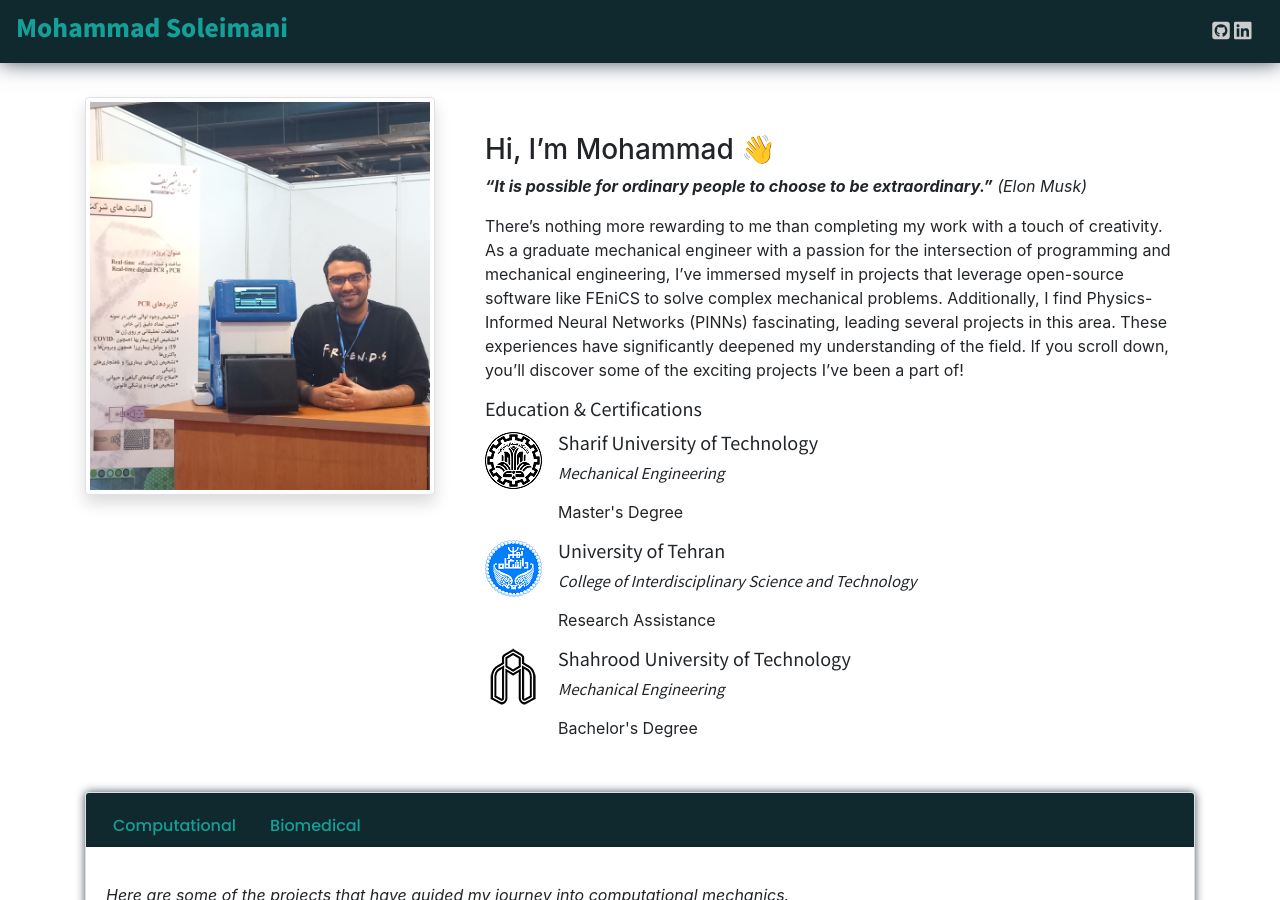
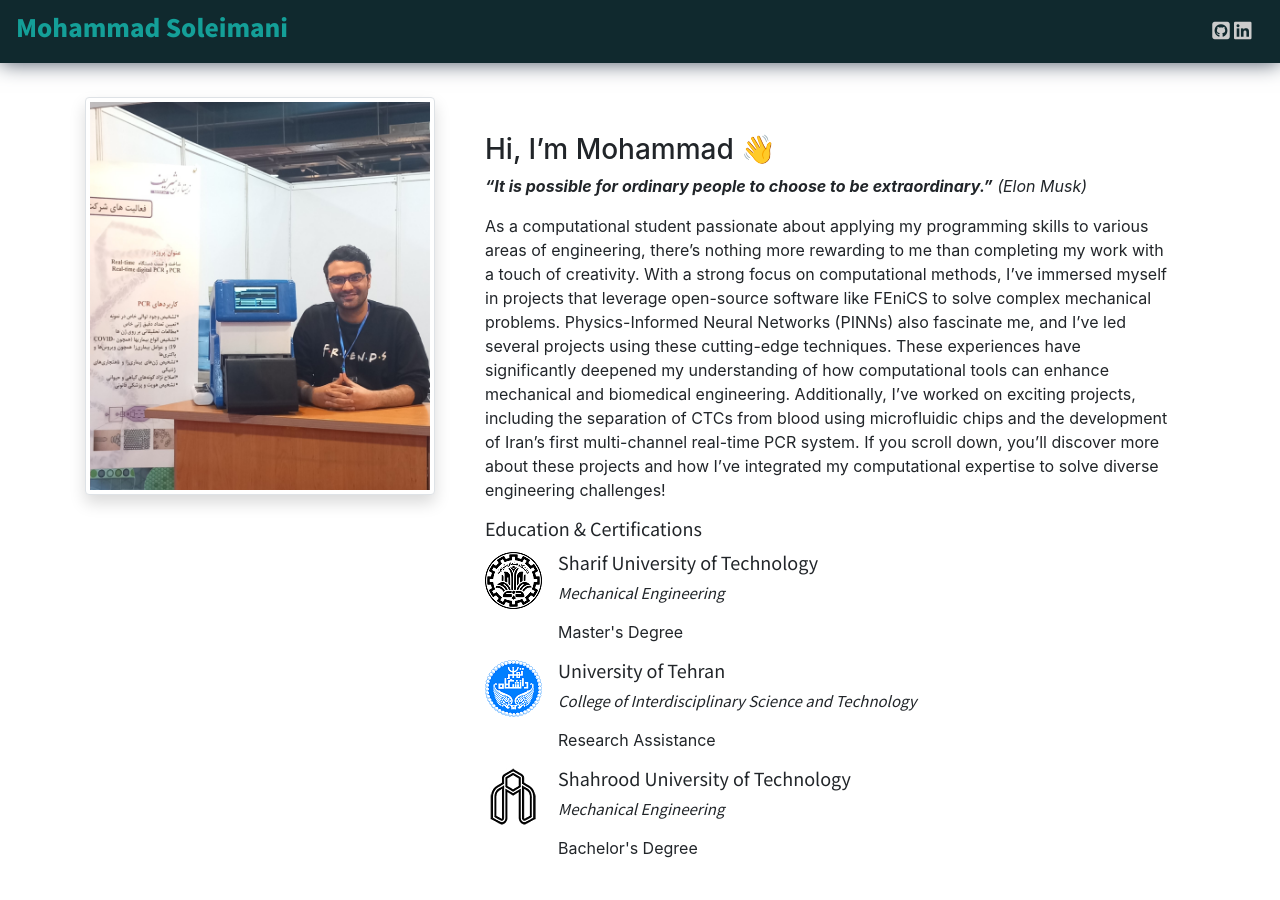
Before and after one commit to MohamadSoleimani/MohamadSoleimani.github.io, a Jekyll site: the page built from index.md, in a window 1280 px wide and 900 px high. Built offline with Jekyll 4.4.1, drawn with Linux system fonts in a browser that asks for light colours; nearby versions of some CDN libraries; comment, search, counter and statistics services are not loaded.

Commit message:
Update index.md

```diff
--- a/index.md
+++ b/index.md
@@ -8,6 +8,7 @@ date: 2020-11-20
 
 ***“It is possible for ordinary people to choose to be extraordinary.”*** *(Elon Musk)*
 
-There’s nothing more rewarding to me than completing my work with a touch of creativity. As a graduate mechanical engineer with a passion for the intersection of programming and mechanical engineering, I’ve immersed myself in projects that leverage open-source software like FEniCS to solve complex mechanical problems. Additionally, I find Physics-Informed Neural Networks (PINNs) fascinating, leading several projects in this area. These experiences have significantly deepened my understanding of the field. If you scroll down, you’ll discover some of the exciting projects I’ve been a part of!
+
+As a computational student passionate about applying my programming skills to various areas of engineering, there’s nothing more rewarding to me than completing my work with a touch of creativity. With a strong focus on computational methods, I’ve immersed myself in projects that leverage open-source software like FEniCS to solve complex mechanical problems. Physics-Informed Neural Networks (PINNs) also fascinate me, and I’ve led several projects using these cutting-edge techniques. These experiences have significantly deepened my understanding of how computational tools can enhance mechanical and biomedical engineering. Additionally, I've worked on exciting projects, including the separation of CTCs from blood using microfluidic chips and the development of Iran’s first multi-channel real-time PCR system. If you scroll down, you’ll discover more about these projects and how I’ve integrated my computational expertise to solve diverse engineering challenges!
 
 <!-- <a href="/contact.html" class="highlighted">Contact Me</a> -->
```
